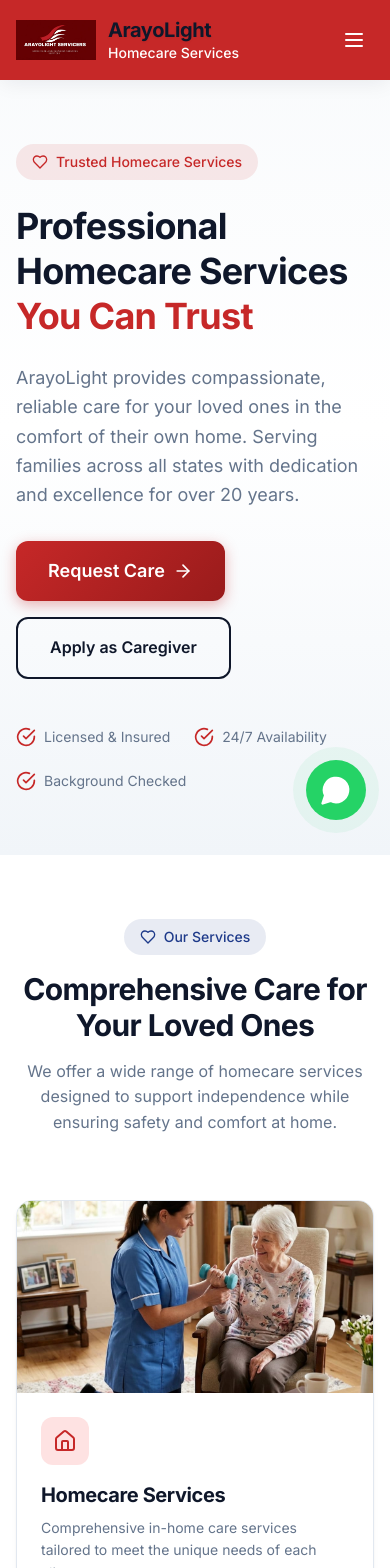
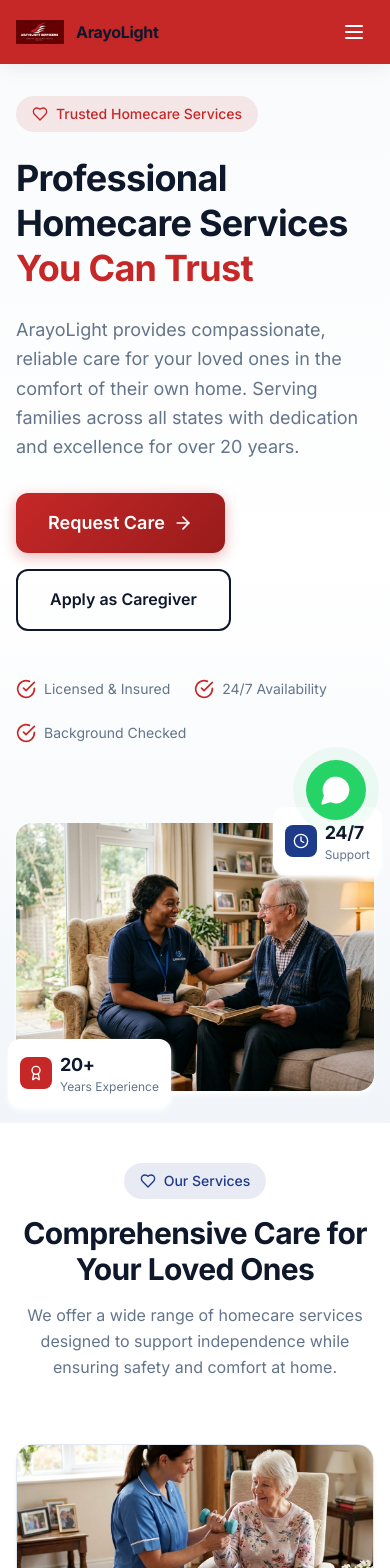
Before and after one commit to PETERMUTWIRI/arayo-light, a Next.js app: page / in a window 390 px wide. Shown: the top 1568 px of the page. Built offline with nearby package versions, Linux system fonts and the light colour scheme.

Commit message:
refactored the  padding on mobile and visibility of the hero image

```diff
--- a/app/globals.css
+++ b/app/globals.css
@@ -218,7 +218,7 @@ body {
 
 @layer components {
   .section-padding {
-    @apply py-16 md:py-20 lg:py-24 px-4 sm:px-6 lg:px-8;
+    @apply py-10 md:py-16 lg:py-20 px-4 sm:px-6 lg:px-8;
   }
 
   .container-care {
--- a/app/page.tsx
+++ b/app/page.tsx
@@ -48,8 +48,8 @@ export default function HomePage() {
   return (
     <main className="min-h-screen">
       {/* Hero Section */}
-      <section className="relative min-h-screen flex items-center bg-gradient-hero pt-20">
-        <div className="container-care mx-auto px-4 sm:px-6 lg:px-8 py-16 md:py-24">
+      <section className="relative min-h-[auto] lg:min-h-screen flex items-center bg-gradient-hero pt-16 md:pt-20">
+        <div className="container-care mx-auto px-4 sm:px-6 lg:px-8 py-8 md:py-16 lg:py-24">
           <div className="grid lg:grid-cols-2 gap-12 lg:gap-16 items-center">
             {/* Hero Content */}
             <div className="max-w-2xl">
@@ -100,10 +100,10 @@ export default function HomePage() {
             </div>
 
             {/* Hero Image */}
-            <div className="relative hidden lg:block">
+            <div className="relative mt-8 lg:mt-0">
               <div className="relative">
                 {/* Main hero image - caregiver with senior */}
-                <div className="relative rounded-3xl overflow-hidden aspect-[4/3] shadow-card">
+                <div className="relative rounded-2xl lg:rounded-3xl overflow-hidden aspect-[4/3] shadow-card">
                   <Image
                     src="/images/hero-caregiver-senior.jpeg"
                     alt="ArayoLight caregiver providing compassionate care to a senior at home"
@@ -114,27 +114,27 @@ export default function HomePage() {
                 </div>
 
                 {/* Floating card - Experience */}
-                <div className="absolute -bottom-6 -left-6 bg-white rounded-2xl p-4 shadow-card">
-                  <div className="flex items-center gap-3">
-                    <div className="w-12 h-12 rounded-xl bg-care-red flex items-center justify-center">
-                      <Award className="w-6 h-6 text-white" />
+                <div className="absolute -bottom-4 -left-2 lg:-bottom-6 lg:-left-6 bg-white rounded-xl lg:rounded-2xl p-3 lg:p-4 shadow-card">
+                  <div className="flex items-center gap-2 lg:gap-3">
+                    <div className="w-8 h-8 lg:w-12 lg:h-12 rounded-lg lg:rounded-xl bg-care-red flex items-center justify-center">
+                      <Award className="w-4 h-4 lg:w-6 lg:h-6 text-white" />
                     </div>
                     <div>
-                      <p className="font-heading text-2xl text-care-navy">20+</p>
-                      <p className="text-care-gray-500 text-sm">Years Experience</p>
+                      <p className="font-heading text-lg lg:text-2xl text-care-navy">20+</p>
+                      <p className="text-care-gray-500 text-xs lg:text-sm">Years Experience</p>
                     </div>
                   </div>
                 </div>
 
                 {/* Floating card - Support */}
-                <div className="absolute -top-6 -right-6 bg-white rounded-2xl p-4 shadow-card">
-                  <div className="flex items-center gap-3">
-                    <div className="w-12 h-12 rounded-xl bg-care-blue flex items-center justify-center">
-                      <Clock className="w-6 h-6 text-white" />
+                <div className="absolute -top-4 -right-2 lg:-top-6 lg:-right-6 bg-white rounded-xl lg:rounded-2xl p-3 lg:p-4 shadow-card">
+                  <div className="flex items-center gap-2 lg:gap-3">
+                    <div className="w-8 h-8 lg:w-12 lg:h-12 rounded-lg lg:rounded-xl bg-care-blue flex items-center justify-center">
+                      <Clock className="w-4 h-4 lg:w-6 lg:h-6 text-white" />
                     </div>
                     <div>
-                      <p className="font-heading text-2xl text-care-navy">24/7</p>
-                      <p className="text-care-gray-500 text-sm">Support</p>
+                      <p className="font-heading text-lg lg:text-2xl text-care-navy">24/7</p>
+                      <p className="text-care-gray-500 text-xs lg:text-sm">Support</p>
                     </div>
                   </div>
                 </div>
--- a/components/Navbar.tsx
+++ b/components/Navbar.tsx
@@ -38,10 +38,10 @@ export default function Navbar() {
       className={`fixed top-0 left-0 right-0 z-50 transition-all duration-300 bg-care-red shadow-soft`}
     >
       <nav className="container-care mx-auto px-4 sm:px-6 lg:px-8">
-        <div className="flex items-center justify-between h-20">
+        <div className="flex items-center justify-between h-16 md:h-20">
           {/* Logo */}
           <Link href="/" className="flex items-center gap-3 group">
-            <div className="relative w-20 h-20">
+            <div className="relative w-12 h-12 md:w-16 md:h-16 lg:w-20 lg:h-20">
               <Image
                 src="/images/Arayolight-logo.jpeg"
                 alt="ArayoLight Homecare Services"
@@ -51,10 +51,10 @@ export default function Navbar() {
               />
             </div>
             <div className="flex flex-col">
-              <span className="font-heading text-xl leading-tight text-white font-bold drop-shadow-sm">
+              <span className="font-heading text-base md:text-lg lg:text-xl leading-tight text-white font-bold drop-shadow-sm">
                 ArayoLight
               </span>
-              <span className="text-sm text-white font-medium">
+              <span className="text-xs md:text-sm text-white font-medium hidden sm:block">
                 Homecare Services
               </span>
             </div>
@@ -126,7 +126,7 @@ export default function Navbar() {
             ))}
             <div className="pt-2 border-t border-care-gray-200">
               <a
-                href="tel:+1234567890"
+                href="tel:+19842565837"
                 className="flex items-center gap-2 py-3 px-4 text-sm font-medium text-care-navy"
               >
                 <Phone className="w-4 h-4" />
```
